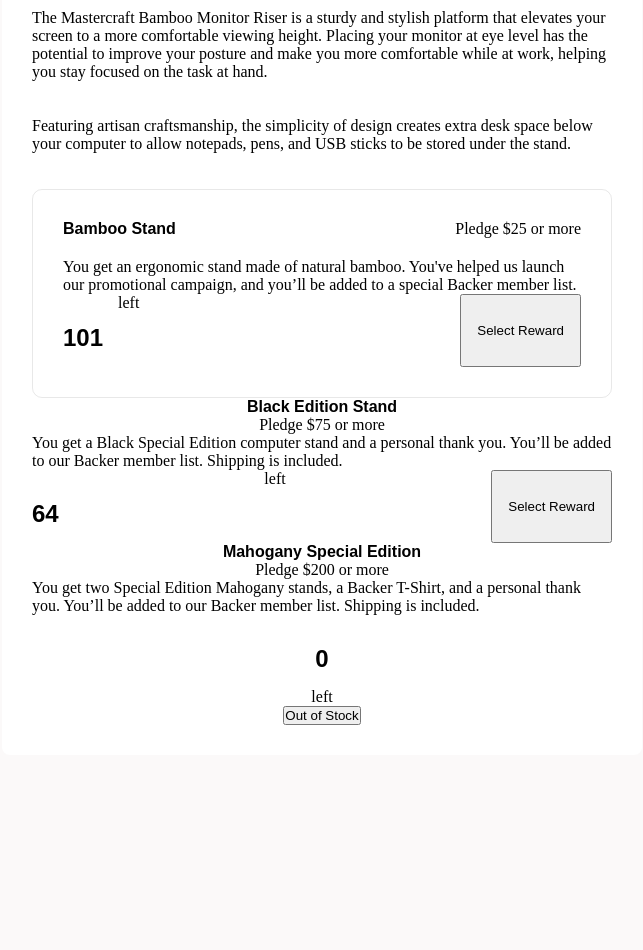
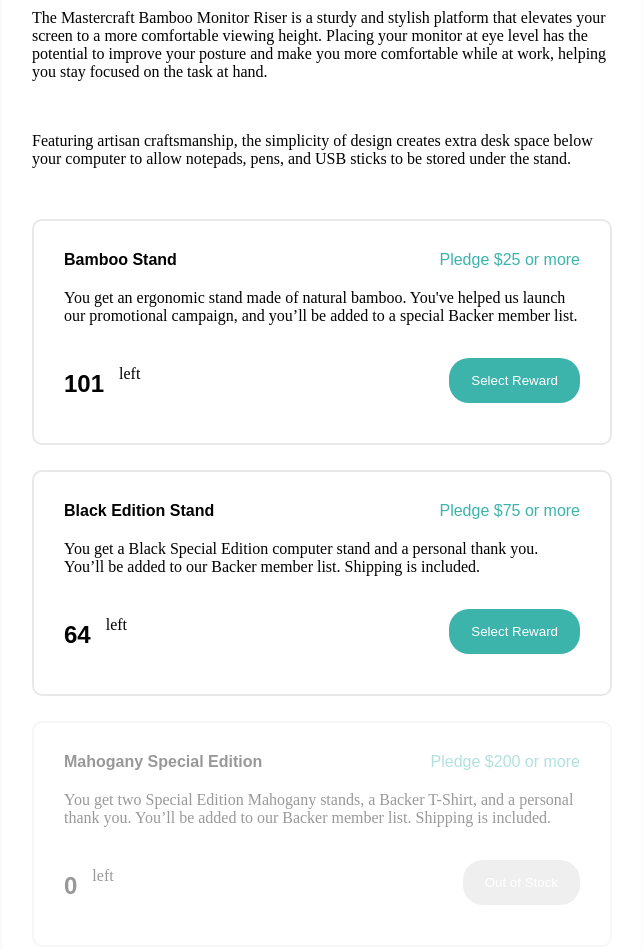
Before and after one commit to oyindamolaWbCode/crowdfunding-website, a plain HTML site: page index.html in a window 1280 px wide. Shown: the part 820-1770 px from the top of the page, without its empty margins (318-961 px from the left). Before the commit the page ends 1688 px from the top, so only its background shows below. Drawn offline with Linux system fonts and the light colour scheme.

Commit message:
web UI designed

```diff
--- a/index.html
+++ b/index.html
@@ -70,35 +70,58 @@
     <div class="stand-alone">
     <div class="make-flex">
   <span class="left-assigned">Bamboo Stand</span>
-  <p>Pledge $25 or more</p>
+  <p class="pledge">Pledge $25 or more</p>
   </div>
   <p class="left-assign">You get an ergonomic stand made of natural bamboo. You've helped us launch our promotional campaign, and
   you’ll be added to a special Backer member list.</p>
   <div class="flexy">
     <div class="first-flex">
   <span><h2>101</h2></span>
-  <p>left</p>
+  <p class="comment">left</p>
   </div>
+  <span>
   <button id="reward">Select Reward</button>
+  </span>
   </div>
 </div>
 </div>
+<div class="stand-one">
+  <div class="stand-alone">
+    <div class="make-flex">
   <span class="left-assigned">Black Edition Stand</span>
-  <p>Pledge $75 or more</p>
+  <p class="pledge">Pledge $75 or more</p>
+  </div>
   <p class="left-assign">You get a Black Special Edition computer stand and a personal thank you. You’ll be added to our Backer
   member list. Shipping is included.</p>
   <div class="flexy">
-  <h2>64</h2>
-  <p>left</p>
+    <div class="first-flex">
+  <span><h2>64</h2></span>
+  <p class="comment">left</p>
+  </div>
+  <span>
   <button id="reward">Select Reward</button>
+  </span>
     </div>
+    </div>
+    </div>
+    <div class="stand-one alone-opacity">
+      <div class="stand-alone">
+        <div class="make-flex">
   <span class="left-assigned">Mahogany Special Edition</span>
-  <p>Pledge $200 or more</p>
+  <p class="pledge">Pledge $200 or more</p>
+  </div>
   <p class="left-assign">You get two Special Edition Mahogany stands, a Backer T-Shirt, and a personal thank you. You’ll be added
   to our Backer member list. Shipping is included.</p>
-  <h2>0</h2>
-  <p>left</p>
-  <button>Out of Stock</button>
+  <div class="flexy">
+    <div class="first-flex">
+  <span><h2>0</h2> </span>
+  <p class="comment">left</p>
+  </div>
+  <span>
+     <button id="reward" class="button-opacity">Out of Stock</button>
+  </span>
+</div>
+</div>
 </div>
   <!-- Selection modal start
 
@@ -156,6 +179,8 @@
 
   Success modal end -->
   </div>
+  </div>
+  </div>
   <script src="index.js"></script>
 </body>
 </html>
--- a/style.css
+++ b/style.css
@@ -173,7 +173,8 @@
 }
 
 .left-assign{
-    text-align:left ;
+    text-align:left;
+    margin-bottom:15px;
 }
 
 .singled-styled{
@@ -187,9 +188,37 @@
 }
 
 .stand-alone{
-    border:1px solid rgba(122, 122, 122, 0.171);
+    border:2px solid rgba(122, 122, 122, 0.171);
     border-radius: 10px;
     padding:30px;
+    margin-bottom: 25px;
+}
+
+.stand-alone button{
+    padding:15px 22px;
+    border-radius:20px;
+    border:none;
+    margin-top:18px;
+    color:white;
+    background-color: hsl(176, 50%, 47%);
+    font-family: 'Commissioner', sans-serif;
+}
+
+.alone-opacity{
+    opacity:0.4;
+}
+
+.alone-opacity .button-opacity{
+    background-color: rgba(29, 28, 28, 0.171);
+}
+
+.comment{
+    margin-top: 25px;
+}
+
+.pledge{
+    color: hsl(176, 50%, 47%);
+    font-family: 'Commissioner', sans-serif;
 }
 
 .flexy{
@@ -204,8 +233,6 @@
 
 span h2{
     margin-right:15px;
+    font-family: 'Commissioner', sans-serif;
+    font-weight:700;
 }
-
-#reward{
-    padding:4px 15px;
-}
```
